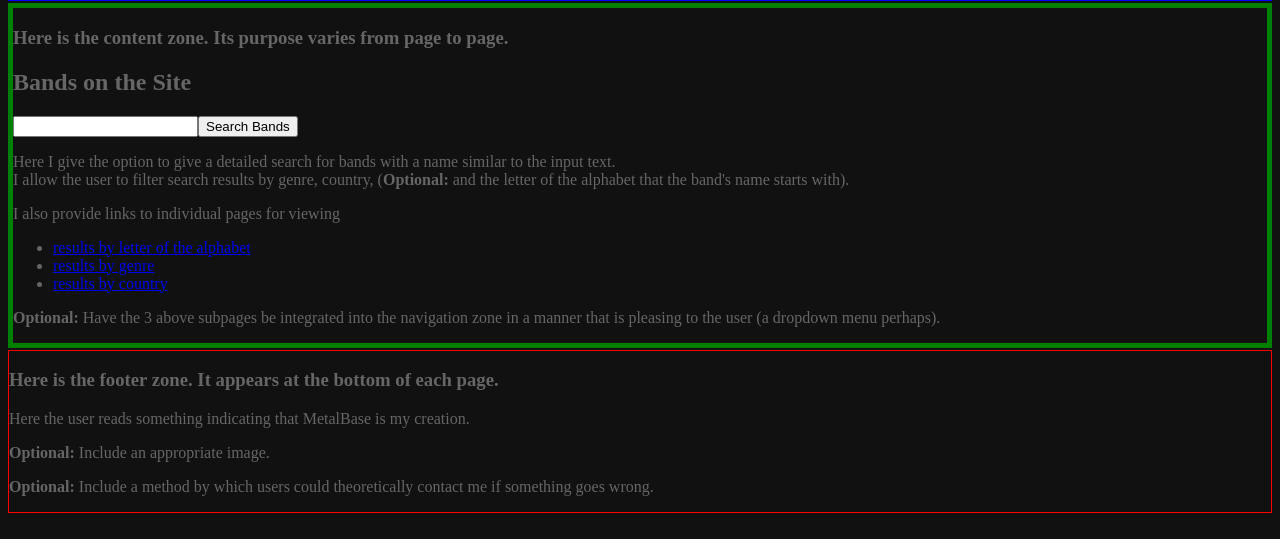
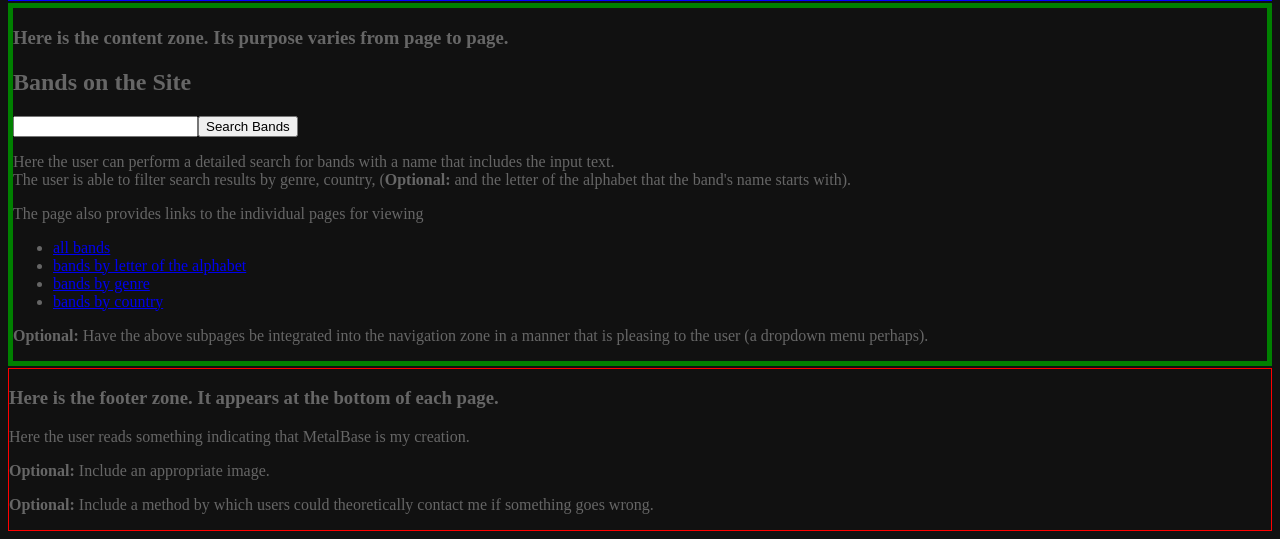
Before and after one commit to doug3230/MetalBase, a PHP site: page /bands.php in a window 1280 px wide. Shown: the part 367-906 px from the top of the page. Before the commit the page ends 880 px from the top, so only its background shows below. Run offline with PHP 8.4, Linux system fonts and the light colour scheme.

Commit message:
Edited search page descriptions

```diff
--- a/Prototype/includes/searchbyzone.html.php
+++ b/Prototype/includes/searchbyzone.html.php
@@ -1,13 +1,15 @@
 <div id="searchbyzone">
-	<p>I also provide links to individual pages for viewing
+	<p>The page also provides links to the individual pages for viewing
 	<ul>
+		<li><a href="results.php">
+			all <?php echo $element; ?>s</a></li>
 		<li><a href="search_by_name.php">
-			results by letter of the alphabet</a></li>
+			<?php echo $element; ?>s by letter of the alphabet</a></li>
 		<li><a href="search_by_genre.php">
-			results by genre</a></li>
+			<?php echo $element; ?>s by genre</a></li>
 		<li><a href="search_by_country.php">
-			results by country</a></li>
+			<?php echo $element; ?>s by country</a></li>
 	</ul>
-	<strong>Optional:</strong> Have the 3 above subpages be integrated into the navigation zone in a
+	<strong>Optional:</strong> Have the above subpages be integrated into the navigation zone in a
 	manner that is pleasing to the user (a dropdown menu perhaps).</p>
 </div> <!-- end of searchbyzone div -->
--- a/Prototype/includes/searchpage.html.php
+++ b/Prototype/includes/searchpage.html.php
@@ -13,8 +13,8 @@
 			<h3>Here is the content zone. Its purpose varies from page to page.</h3>
 			<h2><?php echo ucfirst($element);?>s on the Site</h2>
 			<form><input type="text" /><input type="submit" value="<?php echo 'Search ' . ucfirst($element) . 's';?>" /></form>
-			<p>Here I give the option to give a detailed search for <?php echo $element;?>s with a name similar to the input text. <br />
-				I allow the user to filter search results by genre, country, (<strong>Optional:</strong> and the
+			<p>Here the user can perform a detailed search for <?php echo $element;?>s with a name that includes the input text. <br />
+				The user is able to filter search results by genre, country, (<strong>Optional:</strong> and the
 				letter of the alphabet that the <?php echo $element;?>'s name starts with).</p>
 
 			<?php include 'includes/searchbyzone.html.php'; ?>
```
